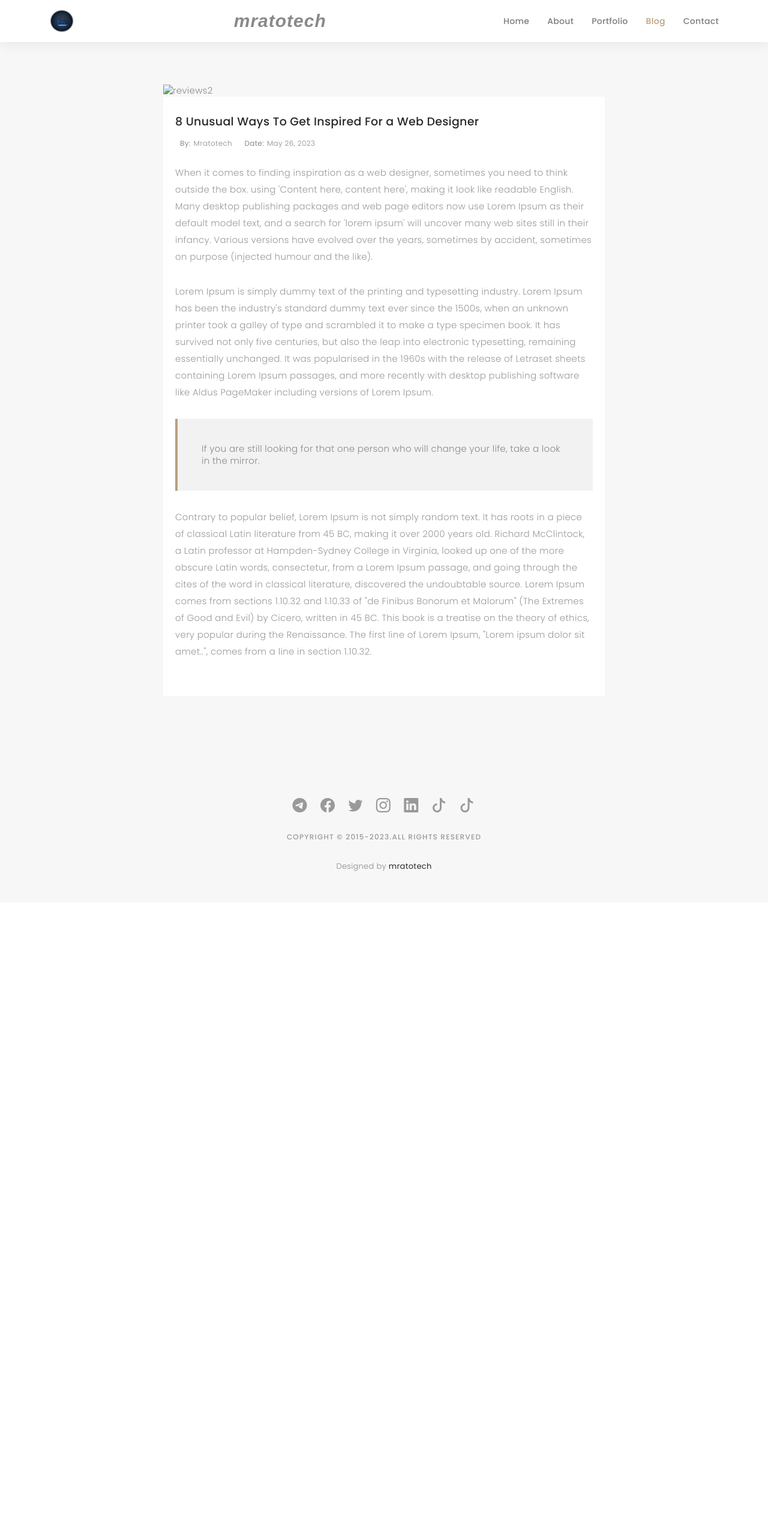
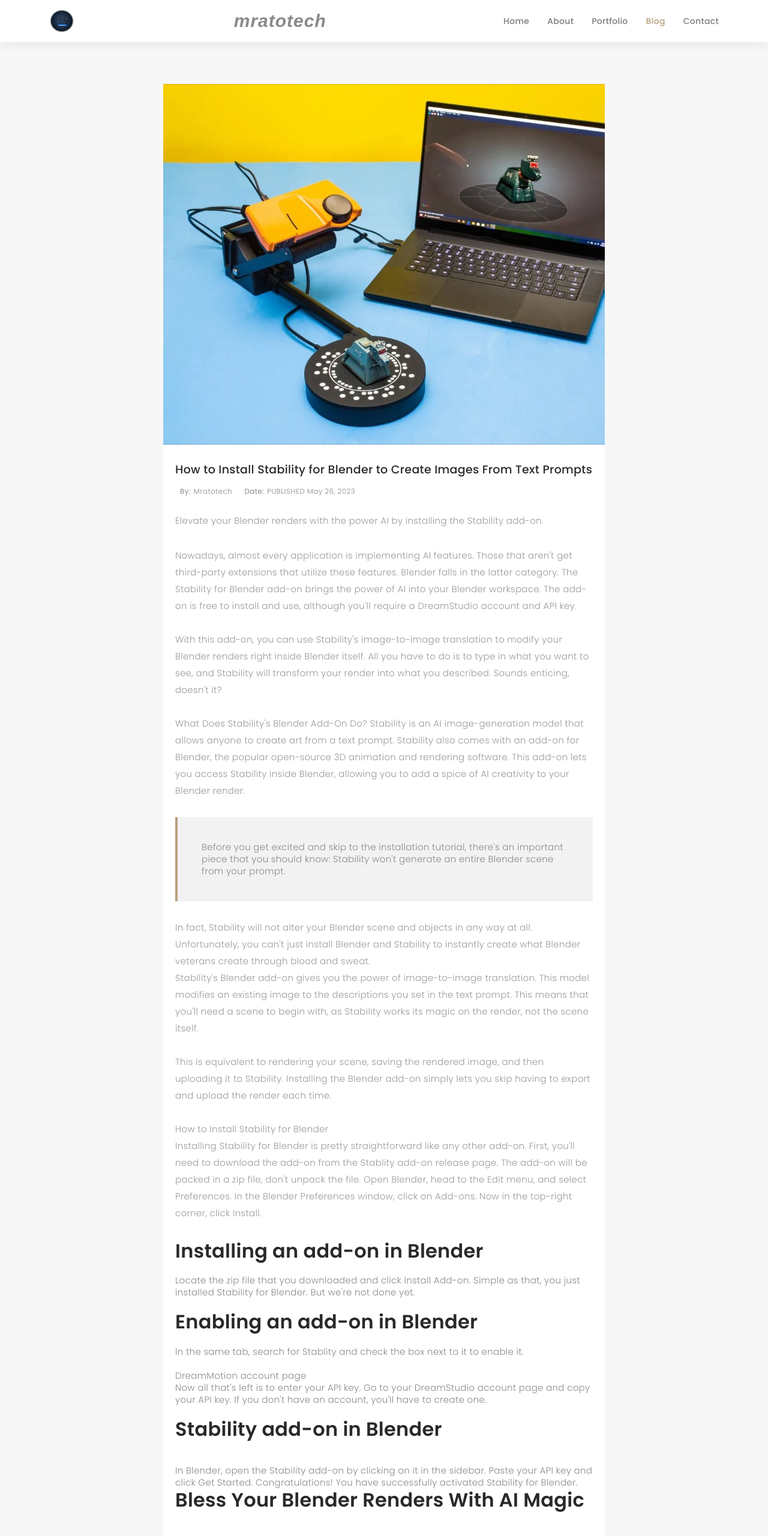
Before and after one commit to MRATOTECH/mratotech.github.io, a plain HTML site: page blog/blender-stability-ai.html in a window 1280 px wide. Shown: the top 2560 px of the page at 60% size. Before the commit the page ends 1504 px from the top, so only its background shows below. Drawn offline with nearby package versions, Linux system fonts and the light colour scheme; files whose address does not match are found by name; a web font is replaced by a local one.

Commit message:
help
working

```diff
--- a/blog/blender-stability-ai.html
+++ b/blog/blender-stability-ai.html
@@ -33,7 +33,7 @@ Copyright: mratotech
 
   <!-- Vendor CSS Files -->
   <link href="../assets/vendor/bootstrap/css/bootstrap.min.css" rel="stylesheet">
-  <link href="./assets/vendor/bootstrap-icons/bootstrap-icons.css" rel="stylesheet">
+  <link href="../assets/vendor/bootstrap-icons/bootstrap-icons.css" rel="stylesheet">
   <link href="../assets/vendor/boxicons/css/boxicons.min.css" rel="stylesheet">
   <link href="../assets/vendor/glightbox/css/glightbox.min.css" rel="stylesheet">
   <link href="../assets/vendor/swiper/swiper-bundle.min.css" rel="style../sheet">
@@ -77,29 +77,54 @@ Copyright: mratotech
               <div class="container-main single-main">
                 <div class="col-md-12">
                   <div class="block-main mb-30">
-                    <img src="../assets/img/blog/Web-Design-inspiration-post.png" class="img-responsive" alt="reviews2">
+                    <img src="../assets/img/blog/blender-stability-ai-post-big.jpg" class="img-responsive" alt="reviews2">
                     <div class="content-main single-post padDiv">
                       <div class="journal-txt">
-                        <h4><a href="#">8 Unusual Ways To Get Inspired For a Web Designer</a></h4>
+                        <h4><a href="#">How to Install Stability for Blender to Create Images From Text Prompts</a></h4>
                       </div>
                       <div class="post-meta">
                         <ul class="list-unstyled mb-0">
                           <li class="author">by:<a href="#">mratotech</a></li>
-                          <li class="date">date:<a href="#">May 26, 2023</a></li>
-                          <!--li class="commont"><i class="ion-ios-heart-outline"></i><a href="#">3 Comments</a></li-->
+                          <li class="date">date:<a href="#">PUBLISHED May 26, 2023</a></li>
+
                         </ul>
                       </div>
-                      <p class="mb-30">When it comes to finding inspiration as a web designer, sometimes you need to think outside the box.
-                        using 'Content here, content here', making it look like readable English. Many desktop publishing packages and web page editors now use Lorem Ipsum as their default model text, and a search for 'lorem ipsum' will uncover many web
-                        sites still in their infancy. Various versions have evolved over the years, sometimes by accident, sometimes on purpose (injected humour and the like).</p>
-                      <p class="mb-30">Lorem Ipsum is simply dummy text of the printing and typesetting industry. Lorem Ipsum has been the industry's standard dummy text ever since the 1500s, when an unknown printer took a galley of type and scrambled it to make a type
-                        specimen book. It has survived not only five centuries, but also the leap into electronic typesetting, remaining essentially unchanged. It was popularised in the 1960s with the release of Letraset sheets containing Lorem Ipsum passages,
-                        and more recently with desktop publishing software like Aldus PageMaker including versions of Lorem Ipsum.</p>
-                      <blockquote>If you are still looking for that one person who will change your life, take a look in the mirror.</blockquote>
-                      <p class="mb-30">Contrary to popular belief, Lorem Ipsum is not simply random text. It has roots in a piece of classical Latin literature from 45 BC, making it over 2000 years old. Richard McClintock, a Latin professor at Hampden-Sydney College in
-                        Virginia, looked up one of the more obscure Latin words, consectetur, from a Lorem Ipsum passage, and going through the cites of the word in classical literature, discovered the undoubtable source. Lorem Ipsum comes from sections
-                        1.10.32 and 1.10.33 of "de Finibus Bonorum et Malorum" (The Extremes of Good and Evil) by Cicero, written in 45 BC. This book is a treatise on the theory of ethics, very popular during the Renaissance. The first line of Lorem Ipsum,
-                        "Lorem ipsum dolor sit amet..", comes from a line in section 1.10.32.</p>
+                      <p class="mb-30">Elevate your Blender renders with the power AI by installing the Stability add-on.</p>
+                      <p class="mb-30">Nowadays, almost every application is implementing AI features. Those that aren't get third-party extensions that utilize these features. Blender falls in the latter category.
+
+The Stability for Blender add-on brings the power of AI into your Blender workspace. The add-on is free to install and use, although you'll require a DreamStudio account and API key.
+<br><br>
+With this add-on, you can use Stability's image-to-image translation to modify your Blender renders right inside Blender itself. All you have to do is to type in what you want to see, and Stability will transform your render into what you described. Sounds enticing, doesn't it?
+<br><br>
+What Does Stability's Blender Add-On Do?
+Stability is an AI image-generation model that allows anyone to create art from a text prompt. Stability also comes with an add-on for Blender, the popular open-source 3D animation and rendering software. This add-on lets you access Stability inside Blender, allowing you to add a spice of AI creativity to your Blender render.
+</p>
+<blockquote>Before you get excited and skip to the installation tutorial, there's an important piece that you should know: Stability won't generate an entire Blender scene from your prompt.</blockquote>
+<p class="mb-30">In fact, Stability will not alter your Blender scene and objects in any way at all. Unfortunately, you can't just install Blender and Stability to instantly create what Blender veterans create through blood and sweat.
+<br>Stability's Blender add-on gives you the power of image-to-image translation. This model modifies an existing image to the descriptions you set in the text prompt. This means that you'll need a scene to begin with, as Stability works its magic on the render, not the scene itself.
+<br><br>
+This is equivalent to rendering your scene, saving the rendered image, and then uploading it to Stability. Installing the Blender add-on simply lets you skip having to export and upload the render each time.
+<br><br>
+How to Install Stability for Blender
+<br>Installing Stability for Blender is pretty straightforward like any other add-on. First, you'll need to download the add-on from the Stablity add-on release page. The add-on will be packed in a zip file, don't unpack the file.
+Open Blender, head to the Edit menu, and select Preferences. In the Blender Preferences window, click on Add-ons. Now in the top-right corner, click Install.
+
+<h2>Installing an add-on in Blender</h2><br>
+Locate the zip file that you downloaded and click Install Add-on. Simple as that, you just installed Stability for Blender. But we're not done yet.<br><br>
+
+<h2>Enabling an add-on in Blender</h2><br>
+In the same tab, search for Stablity and check the box next to it to enable it.
+<br><br>
+DreamMotion account page<br>
+Now all that's left is to enter your API key. Go to your DreamStudio account page and copy your API key. If you don't have an account, you'll have to create one.
+<br><br>
+<h2>Stability add-on in Blender</h2>
+<br><br>In Blender, open the Stability add-on by clicking on it in the sidebar. Paste your API key and click Get Started. Congratulations! You have successfully activated Stability for Blender.
+<h2>Bless Your Blender Renders With AI Magic</h2>
+<br><br>
+AI makes almost everything better, and Blender is no exception. Stability is a text-to-image AI model that comes with an image-to-image translation service. This allows you to upload an image, and then enter a text prompt on how you'd like to modify the image.<br><br>
+The image can very well be a render from Blender. You can describe different art styles, and Stability will modify your render image and generate new variations of it.
+<br><br>Stability's Blender add-on brings all this to your Blender workspace. With this add-on installed, you won't have to export your render and leave your workspace each time. Everything that happens in Blender, stays in Blender.</p>
                     </div>
                   </div>
                 </div>
@@ -123,7 +148,7 @@ Copyright: mratotech
           <li><a href="https://www.twitter.com/MRATOTECH"><i class="bi bi-twitter"></i></a></li>
           <li><a href="https://www.instagram.com/MRATOTECH"><i class="bi bi-instagram"></i></a></li>
           <li><a href="https://www.linkedin.com/in/mratotech-inc-957143151/"><i class="bi bi-linkedin"></i></a></li>
-          <li><a href="https://www.youtube.com/@MRATOTECH/?sub_confirmation=1"><i class="bi bi-tiktok"></i></a></li>
+          <li><a href="https://www.youtube.com/@MRATOTECH/?sub_confirmation=1"><i class="bi bi-youtube"></i></a></li>
           <li><a href="https://www.tiktok.com/@MRATOTECH"><i class="bi bi-tiktok"></i></a></li>
         </ul>
 
```
Also changed, not shown: 503.html (renamed from 404.html, +3 -3 lines), blog/index.html (+15 -23 lines), index.html (+1 -3 lines), 500.html (renamed from 505.html), assets/img/blog/blender-addon-enable.webp (added), assets/img/blog/blender-install-addon.webp (added), assets/img/blog/blender-prefrences-addons.webp (added), assets/img/blog/stability-api-blender.webp (added), assets/scss/Readme.txt (deleted).
